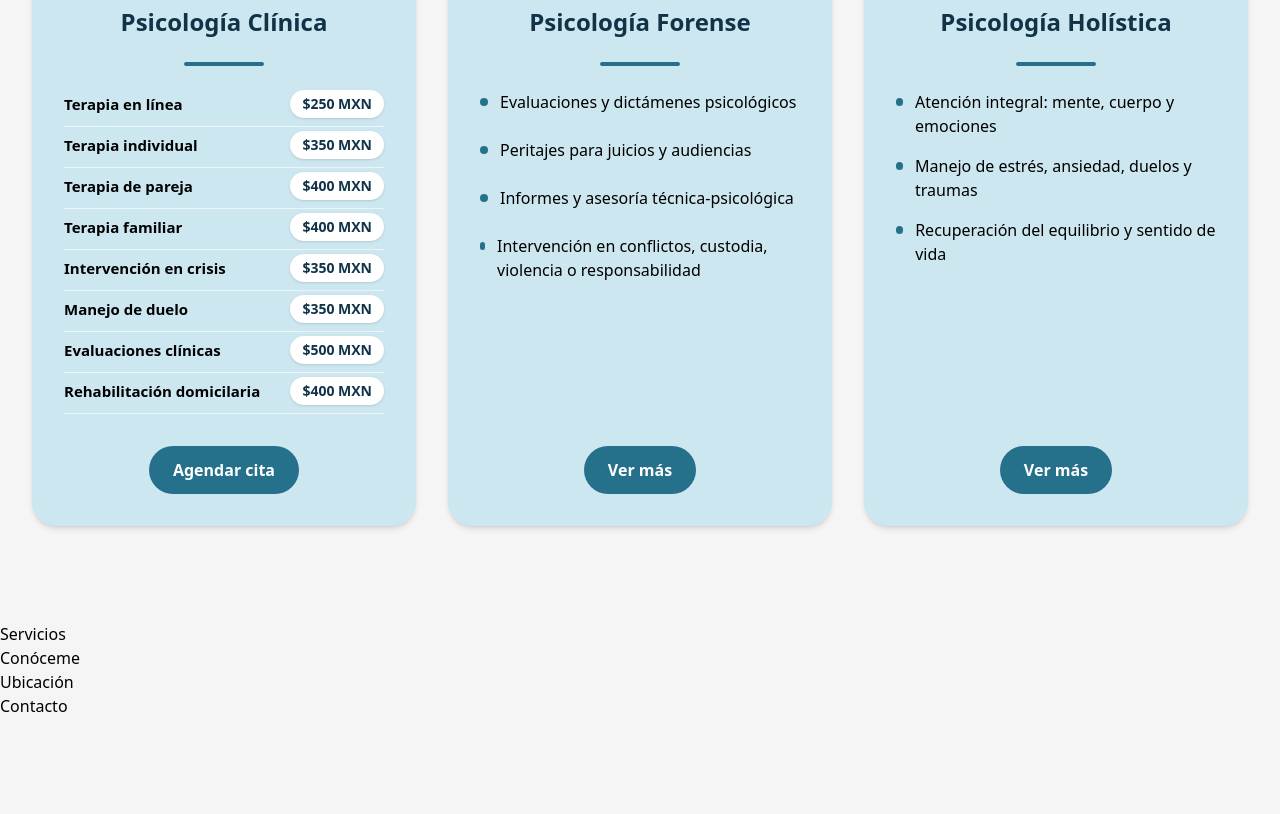
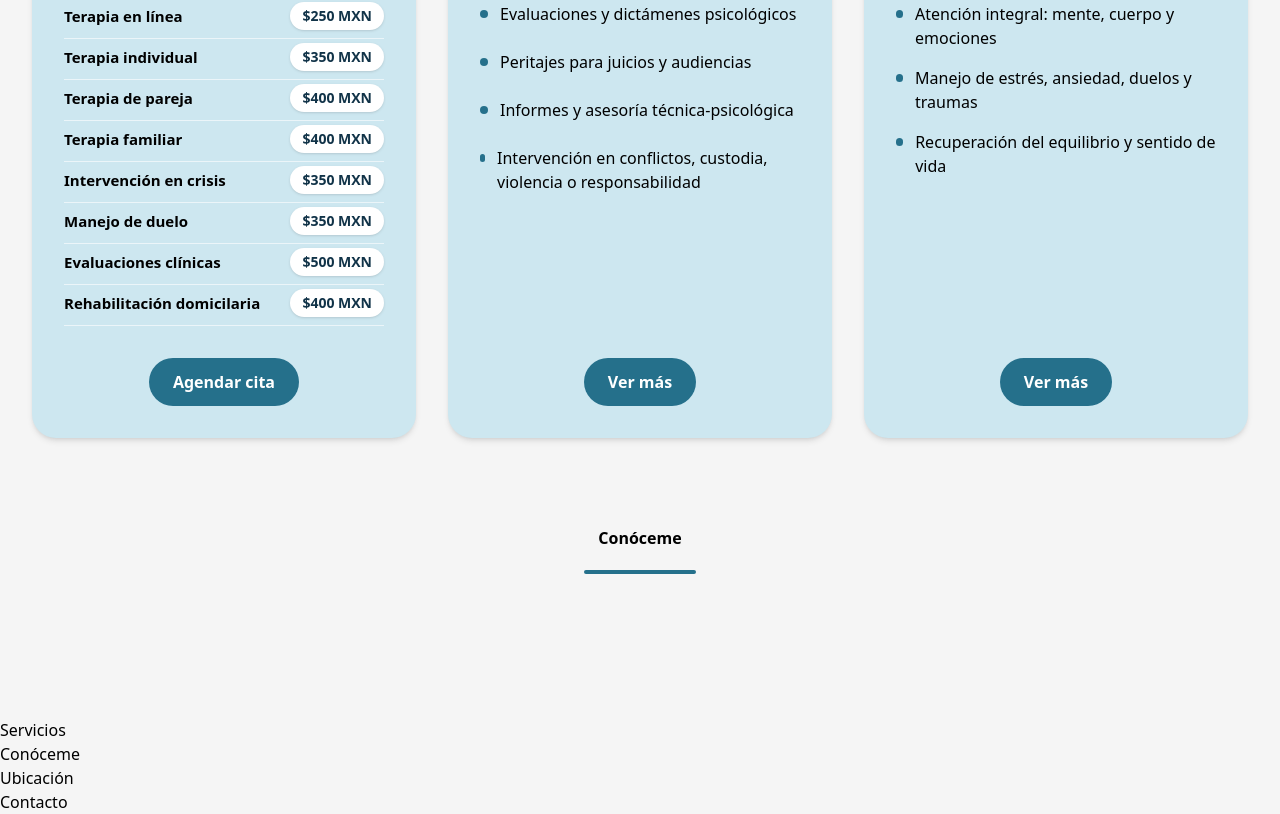
Before and after one commit to nayenay/web-psicologo, a Next.js app: page / in a window 1280 px wide. Shown: the part 1027-1841 px from the top of the page. Before the commit the page ends 1745 px from the top, so only its background shows below. Built offline with nearby package versions, Linux system fonts and the light colour scheme.

Commit message:
chore: Conóceme in progress

```diff
--- a/src/app/page.tsx
+++ b/src/app/page.tsx
@@ -1,6 +1,7 @@
 import Hero from "@/components/home/Hero";
 import Intro from "@/components/home/Intro";
 import Servicios from "@/components/home/Servicios";
+import Conoceme from "@/components/home/Conoceme";
 
 export default function Home() {
   return (
@@ -8,6 +9,8 @@ export default function Home() {
       <Hero />
       <Intro />
       <Servicios />
+      <Conoceme />
+
       <section id="servicios">
         <h1>Servicios</h1>
       </section>
--- a/src/components/home/Conoceme.tsx
+++ b/src/components/home/Conoceme.tsx
@@ -1 +1,16 @@
 import Container from "../layout/Container";
+export default function Conoceme(){
+    return (
+        <section id="servicios"
+            className="py-20 bg-[var(--background)]">
+            <Container>
+                <div className="text-center mb-16">
+                    <h2 className=" text 4x1 font-bold text-[var-primary-dark)]">
+                        Conóceme
+                    </h2>
+                    <div className="  mx-auto  mt-5  h-1  w-28  rounded-full  bg-[var(--primary)]  "/>
+                </div >
+            </Container>
+        </section>
+    )
+}
--- a/src/components/home/Servicios.tsx
+++ b/src/components/home/Servicios.tsx
@@ -55,7 +55,7 @@ export default function Servicios() {
     return (
         <section
             id="servicios"
-            className="py-24 bg-[var(--background)]"
+            className="py-2 bg-[var(--background)]"
         >
             <Container>
                 <div className="text-center mb-16">
```
